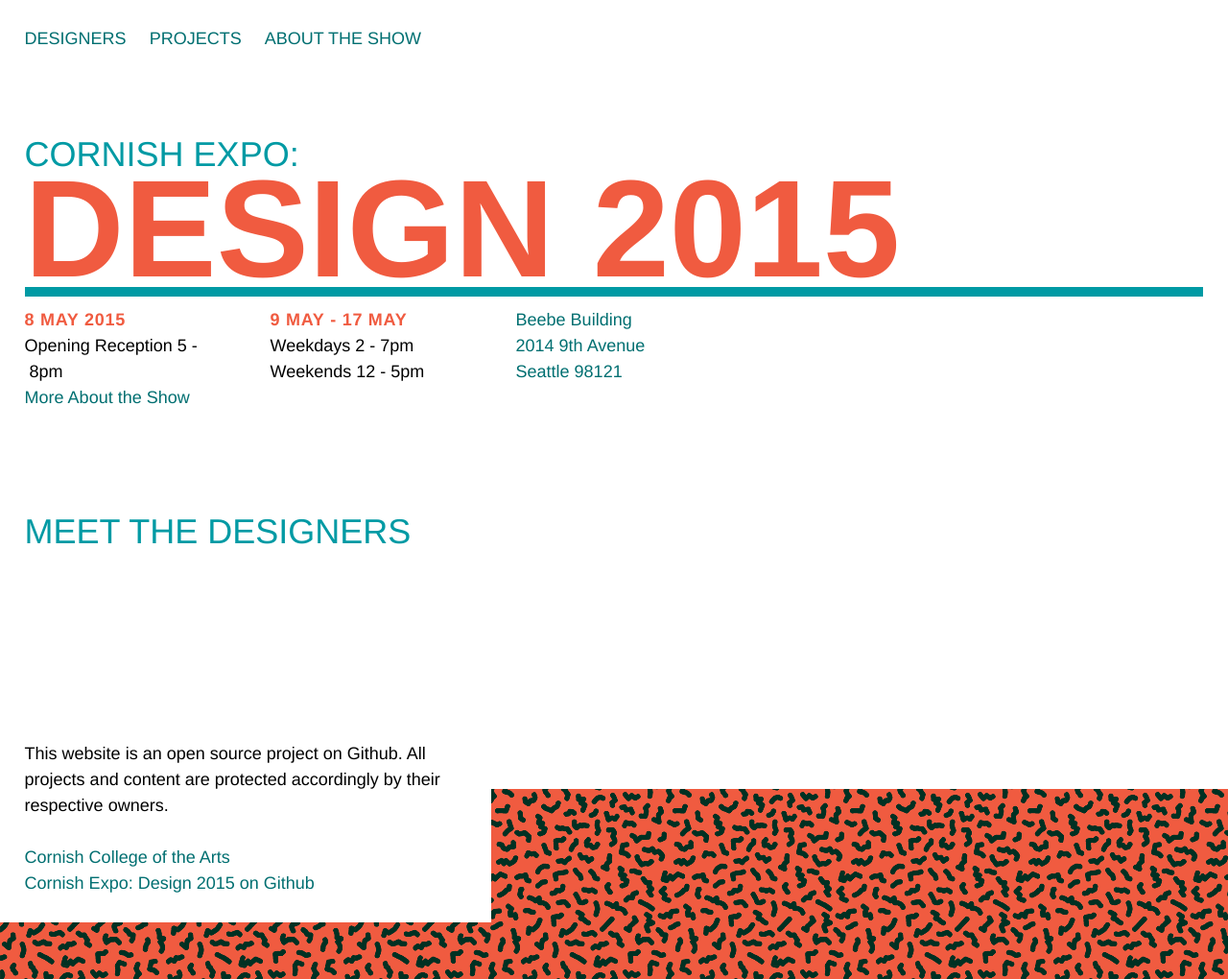
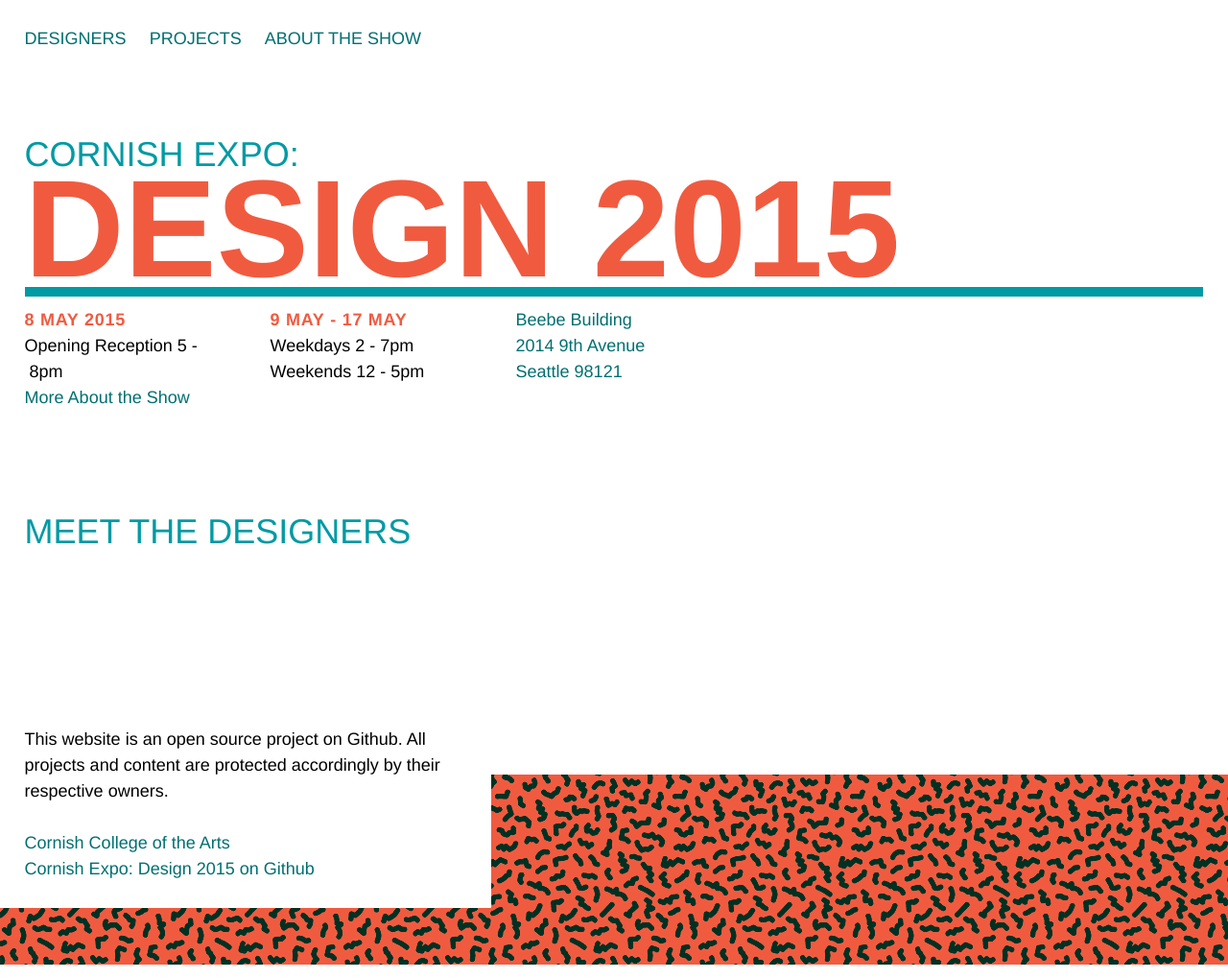
Before and after one commit to taylor-edwards/cornishdesign.is, a Jekyll site: the page built from index.html, in a window 1280 px wide. Shown: the whole page at 96% size. Built offline with Jekyll 4.4.1, drawn with Linux system fonts in a browser that asks for light colours.

Commit message:
Footer spacing
Bring the footer closer up, especially for mobile

```diff
--- a/_sass/_layout.scss
+++ b/_sass/_layout.scss
@@ -8,7 +8,7 @@
   text-align:           left; // correct the inherited "center" value
 }
 main {
-  min-height:           54vh; // keep footer at bottom of page
+  min-height:           61.33vh; // keep footer at bottom of page
 }
 img,
 svg {
--- a/_sass/_objects.scss
+++ b/_sass/_objects.scss
@@ -3,7 +3,7 @@
   margin-bottom:          4.5em;
 }
 body > footer.row {
-  margin:                 6em auto 1.5em;
+  margin:                 1.5em auto;
   article {
     -webkit-box-sizing:   content-box;
     -moz-box-sizing:      content-box;
```
